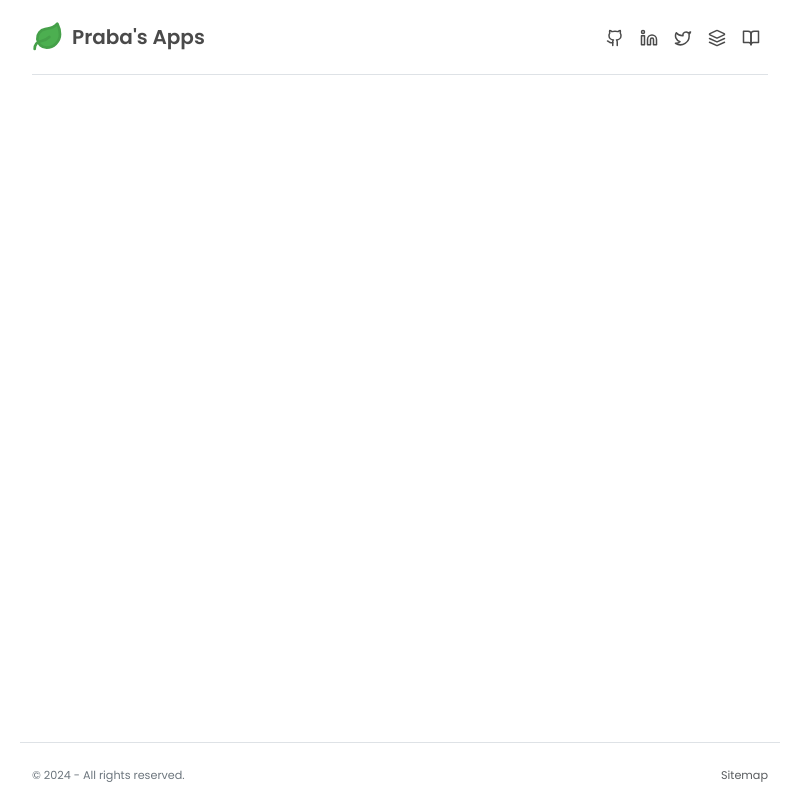
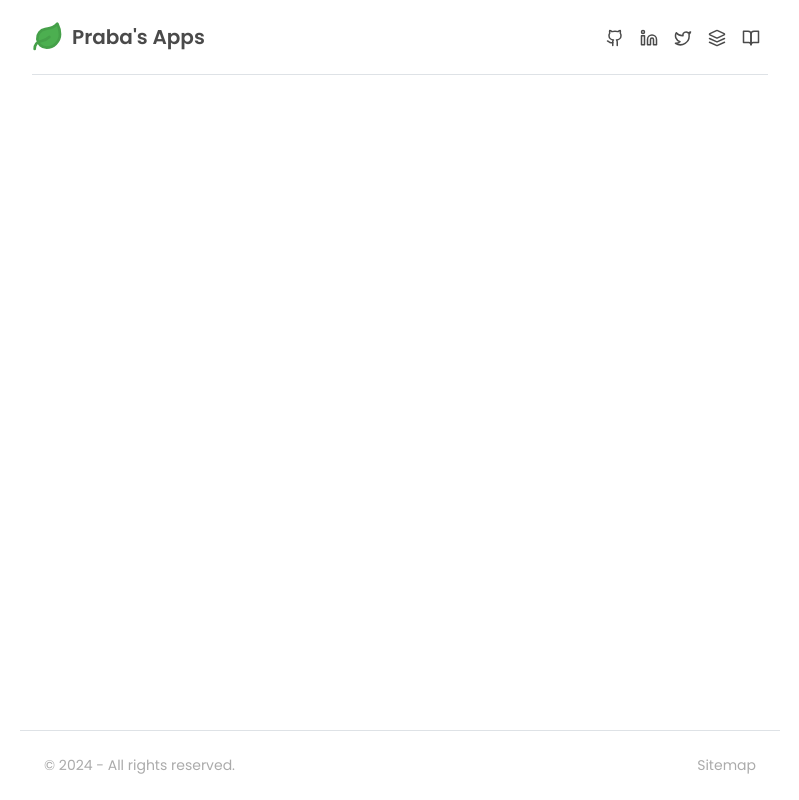
Before and after one commit to prabapro/apps-hopria-com, a website built with Vite: page src/index.html in a window 1280 px wide. Shown: the whole page, without its empty margins (240-1039 px from the left). Built offline with nearby package versions, Linux system fonts and the light colour scheme.

Commit message:
💄 add padding to footer

```diff
--- a/src/components/Footer.js
+++ b/src/components/Footer.js
@@ -7,10 +7,10 @@ export function Footer() {
 	return `
         <div class="container py-3">
             <div class="row">
-                <div class="col-md-8 offset-md-2 border-top pt-4">
+                <div class="col-md-8 offset-md-2 border-top pt-4 pb-2 px-4">
                     <div class="d-flex justify-content-between align-items-center">
                         <small>&copy; ${currentYear} - All rights reserved.</small>
-                        <small><a href="/sitemap" class="text-muted footer-nav-link" data-nav-item="sitemap">Sitemap</a></small>
+                        <small><a href="/sitemap" class="footer-nav-link" data-nav-item="sitemap">Sitemap</a></small>
                     </div>
                 </div>
             </div>
--- a/src/style.css
+++ b/src/style.css
@@ -227,12 +227,12 @@ ul > li {
 /* Footer */
 footer {
 	flex-shrink: 0;
-	font-size: 0.8rem;
-	color: #6c757d;
+	font-size: 1rem;
+	color: #ababab;
 }
 
 footer a {
-	color: #6c757d;
+	color: #ababab;
 	text-decoration: none;
 }
 
```
